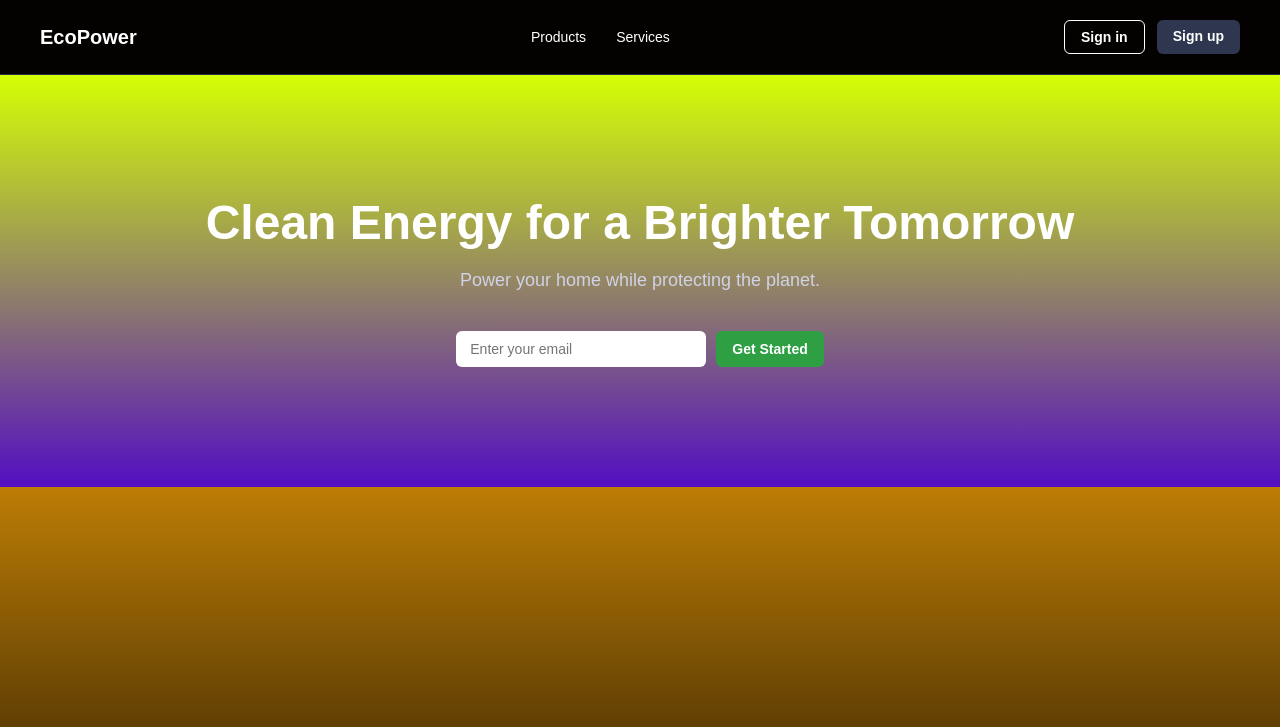
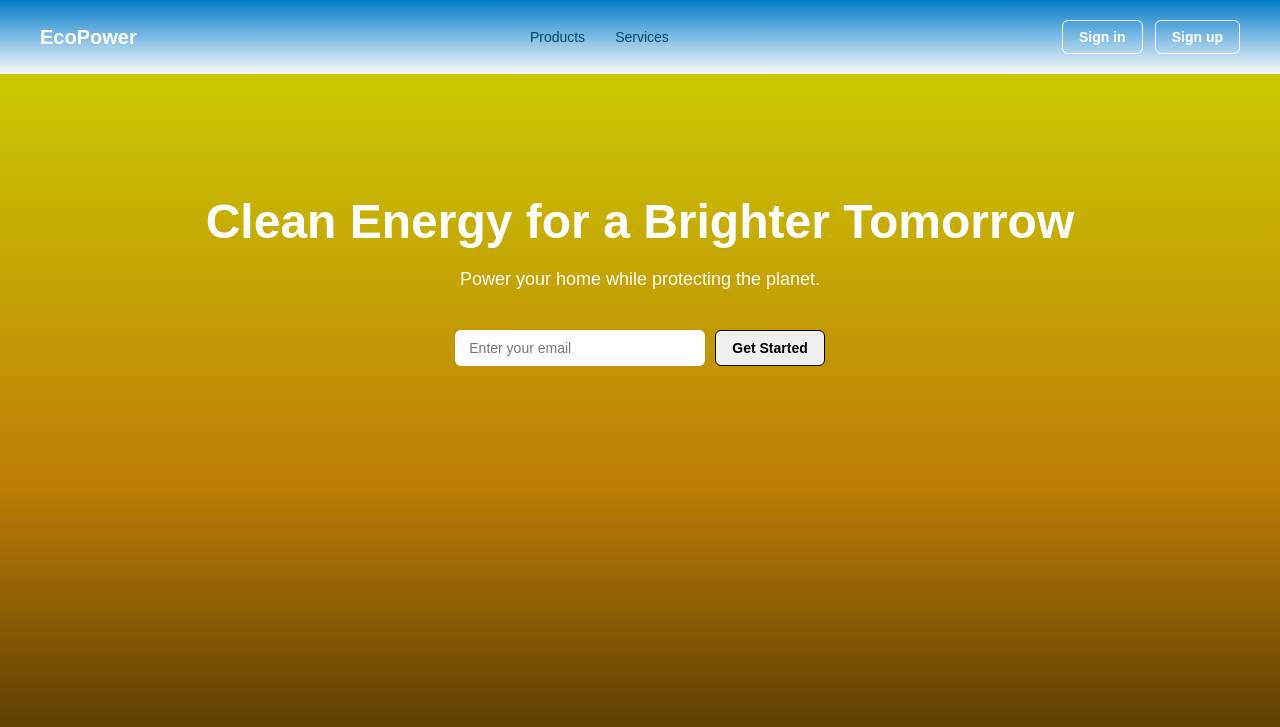
Before and after one commit to Tzeimss/Pro-Pax-Silica, a PHP site: page /intro.html in a window 1280 px wide. Shown: the top 727 px of the page. Run offline with PHP 8.4, Linux system fonts and the light colour scheme.

Commit message:
Update intro_css.css

```diff
--- a/intro_css.css
+++ b/intro_css.css
@@ -17,8 +17,7 @@ body {
     align-items: center;
     justify-content: space-between;
     padding: 20px 40px;
-    background-color: #000000fb;
-    border-bottom: 1px solid #2a2f4a;
+    background: linear-gradient(to bottom, #037ccc, #f9fafa);
 }
 
 .logo {
@@ -33,13 +32,13 @@ body {
 }
 
 .nav-links a {
-    color: white;
+    color: rgb(6, 71, 97);
     text-decoration: none;
     font-size: 14px;
 }
 
 .nav-links a:hover {
-    color: #c9a6ff;
+    color: #fafafa;
 }
 
 /* ---------- Products dropdown ---------- */
@@ -55,8 +54,8 @@ body {
     position: absolute;
     top: 100%;
     left: 0;
-    background-color: #1a1f3a;
-    border: 1px solid #2a2f4a;
+    background-color: #edeef1;
+    border: 1px solid #fafafa;
     border-radius: 6px;
     padding: 8px 0;
     margin-top: 10px;
@@ -103,23 +102,22 @@ body {
 
 .btn-solid {
     color: white;
-    background-color: #2f3650;
+    border: 1px solid white;
 }
 
 .btn-green {
-    color: white;
-    background-color: #2ea043;
+    border: 1px solid;
 }
 
 .btn-green:hover {
-    background-color: #3fb950;
+    background-color: #cccf0b;
 }
 
 /* ---------- Body section ---------- */
 .hero {
     text-align: center;
     padding: 120px 20px;
-    background: linear-gradient(to bottom, #d5ff04, #530ec2);
+    background: linear-gradient(to bottom, #ccc903, #bd7d06);
 }
 
 .hero h1 {
@@ -129,7 +127,7 @@ body {
 
 .hero p {
     font-size: 18px;
-    color: #cfd2e8;
+    color: #fafafa;
     margin-bottom: 40px;
 }
 
```
